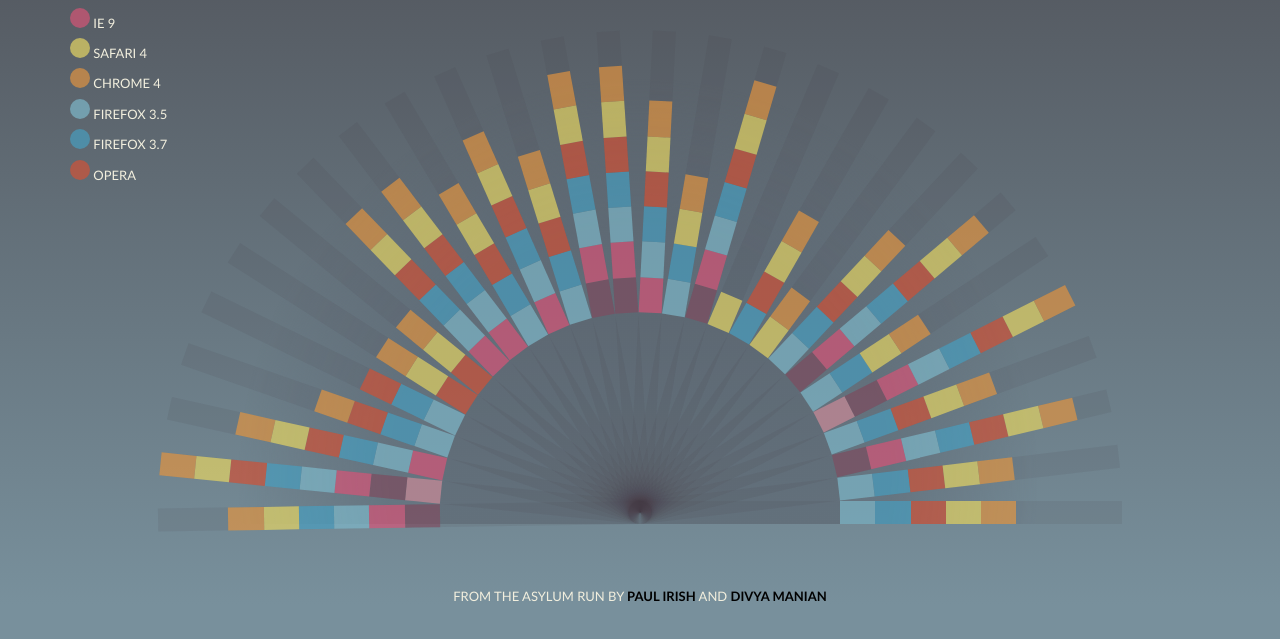
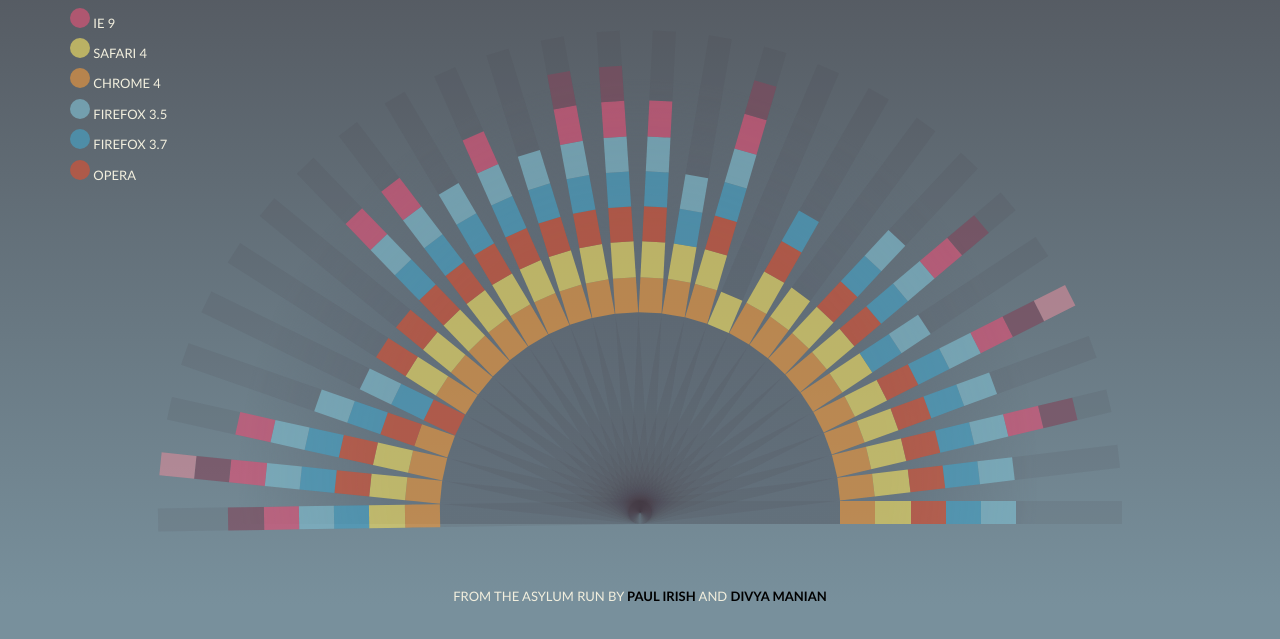
Before and after one commit to paulirish/html5readiness.com, a plain HTML site: page index.html in a window 1280 px wide. Shown: the part 93-732 px from the top of the page. Drawn offline with nearby package versions, Linux system fonts and the light colour scheme.

Commit message:
edited sass for loop and make html output most confirming browsers on the inner most ring

```diff
--- a/index.html
+++ b/index.html
@@ -68,34 +68,35 @@
     </div>
     <div id="body">
 			<div class="css-chart">
-				<p class="ray-1 css3"><b class="ff35"></b><b class="ff37"></b><b class="op"></b><b class="sa"></b><b class="ch"></b><i>Multiple Backgrounds</i></p>
-				<p class="ray-2 css3"><b class="ff35"></b><b class="ff37"></b><b class="op"></b><b class="sa"></b><b class="ch"></b><i>Media Queries</i></p>
-				<p class="ray-3 css3"><b class="ie8"></b><b class="ie9"></b><b class="ff35"></b><b class="ff37"></b><b class="op"></b><b class="sa"></b><b class="ch"></b><i>Table Display</i></p>
-				<p class="ray-4 css3"><b class="ff35"></b><b class="ff37"></b><b class="op"></b><b class="sa"></b><b class="ch"></b><i>Border Image</i></p>
-				<p class="ray-5 css3"><b class="ie7"></b><b class="ie8"></b><b class="ie9"></b><b class="ff35"></b><b class="ff37"></b><b class="op"></b><b class="sa"></b><b class="ch"></b><i>@font-face</i></p>
-				<p class="ray-6 css3"><b class="ff35"></b><b class="ff37"></b><b class="sa"></b><b class="ch"></b><i>Flex Box Layout</i></p>
-				<p class="ray-7 css3"><b class="ie8"></b><b class="ie9"></b><b class="ff35"></b><b class="ff37"></b><b class="op"></b><b class="sa"></b><b class="ch"></b><i>Generated Content</i></p>
-				<p class="ray-8 css3"><b class="ff35"></b><b class="ff37"></b><b class="op"></b><b class="sa"></b><b class="ch"></b><i>Transforms</i></p>
-				<p class="ray-9 css3"><b class="sa"></b><b class="ch"></b><i>Animations</i></p>
-				<p class="ray-10 css3"><b class="ff37"></b><b class="op"></b><b class="sa"></b><b class="ch"></b><i>SVG as Background</i></p>
-				<p class="ray-11 css3"><b class="sa"></b><i>3D Transforms</i></p>
-				<p class="ray-12 css3"><b class="ie8"></b><b class="ie9"></b><b class="ff35"></b><b class="ff37"></b><b class="op"></b><b class="sa"></b><b class="ch"></b><i>Data URIs</i></p>
-				<p class="ray-13 css3"><b class="ff35"></b><b class="ff37"></b><b class="sa"></b><b class="ch"></b><i>Multiple Column Layout</i></p>
-				<p class="ray-14 css3"><b class="ie9"></b><b class="ff35"></b><b class="ff37"></b><b class="op"></b><b class="sa"></b><b class="ch"></b><i>Border Radius</i></p>
-				<p class="ray-15 css3"><b class="ie8"></b><b class="ie9"></b><b class="ff35"></b><b class="ff37"></b><b class="op"></b><b class="sa"></b><b class="ch"></b><i>querySelector</i></p>
-				<p class="ray-16"><b class="ie8"></b><b class="ie9"></b><b class="ff35"></b><b class="ff37"></b><b class="op"></b><b class="sa"></b><b class="ch"></b><i>Web Storage</i></p>
-				<p class="ray-17"><b class="ff35"></b><b class="ff37"></b><b class="op"></b><b class="sa"></b><b class="ch"></b><i>Audio</i></p>
-				<p class="ray-18"><b class="ie9"></b><b class="ff35"></b><b class="ff37"></b><b class="op"></b><b class="sa"></b><b class="ch"></b><i>Video</i></p>
-				<p class="ray-19"><b class="ff35"></b><b class="ff37"></b><b class="op"></b><b class="sa"></b><b class="ch"></b><i>Canvas</i></p>
-				<p class="ray-20"><b class="ie9"></b><b class="ff35"></b><b class="ff37"></b><b class="op"></b><b class="sa"></b><b class="ch"></b><i>Drag and Drop</i></p>
-				<p class="ray-21"><b class="ie9"></b><b class="ff35"></b><b class="ff37"></b><b class="op"></b><b class="sa"></b><b class="ch"></b><i>Web Workers</i></p>
-				<p class="ray-22"><b class="op"></b><b class="sa"></b><b class="ch"></b><i>Web SQL Database</i></p>
-				<p class="ray-23"><b class="op"></b><b class="sa"></b><b class="ch"></b><i>Forms</i></p>
-				<p class="ray-24"><b class="ff35"></b><b class="ff37"></b><b class="op"></b><i>SVG Filters</i></p>
-				<p class="ray-25"><b class="ff35"></b><b class="ff37"></b><b class="op"></b><b class="ch"></b><i>Geolocation</i></p>
-				<p class="ray-26"><b class="ie9"></b><b class="ff35"></b><b class="ff37"></b><b class="op"></b><b class="sa"></b><b class="ch"></b><i>SVG</i></p>
-				<p class="ray-27"><b class="ie7"></b><b class="ie8"></b><b class="ie9"></b><b class="ff35"></b><b class="ff37"></b><b class="op"></b><b class="sa"></b><b class="ch"></b><i>ContentEditable</i></p>
-				<p class="ray-28"><b class="ie8"></b><b class="ie9"></b><b class="ff35"></b><b class="ff37"></b><b class="sa"></b><b class="ch"></b><i>CORS</i></p>
+
+	<p class="ray-1 css3"><b class="ch"></b><b class="sa"></b><b class="op"></b><b class="ff37"></b><b class="ff35"></b><i>Multiple Backgrounds</i></p>
+	<p class="ray-2 css3"><b class="ch"></b><b class="sa"></b><b class="op"></b><b class="ff37"></b><b class="ff35"></b><i>Media Queries</i></p>
+	<p class="ray-3 css3"><b class="ch"></b><b class="sa"></b><b class="op"></b><b class="ff37"></b><b class="ff35"></b><b class="ie9"></b><b class="ie8"></b><i>Table Display</i></p>
+	<p class="ray-4 css3"><b class="ch"></b><b class="sa"></b><b class="op"></b><b class="ff37"></b><b class="ff35"></b><i>Border Image</i></p>
+	<p class="ray-5 css3"><b class="ch"></b><b class="sa"></b><b class="op"></b><b class="ff37"></b><b class="ff35"></b><b class="ie9"></b><b class="ie8"></b><b class="ie7"></b><i>@font-face</i></p>
+	<p class="ray-6 css3"><b class="ch"></b><b class="sa"></b><b class="ff37"></b><b class="ff35"></b><i>Flex Box Layout</i></p>
+	<p class="ray-7 css3"><b class="ch"></b><b class="sa"></b><b class="op"></b><b class="ff37"></b><b class="ff35"></b><b class="ie9"></b><b class="ie8"></b><i>Generated Content</i></p>
+	<p class="ray-8 css3"><b class="ch"></b><b class="sa"></b><b class="op"></b><b class="ff37"></b><b class="ff35"></b><i>Transforms</i></p>
+	<p class="ray-9 css3"><b class="ch"></b><b class="sa"></b><i>Animations</i></p>
+	<p class="ray-10 css3"><b class="ch"></b><b class="sa"></b><b class="op"></b><b class="ff37"></b><i>SVG as Background</i></p>
+	<p class="ray-11 css3"><b class="sa"></b><i>3D Transforms</i></p>
+	<p class="ray-12 css3"><b class="ch"></b><b class="sa"></b><b class="op"></b><b class="ff37"></b><b class="ff35"></b><b class="ie9"></b><b class="ie8"></b><i>Data URIs</i></p>
+	<p class="ray-13 css3"><b class="ch"></b><b class="sa"></b><b class="ff37"></b><b class="ff35"></b><i>Multiple Column Layout</i></p>
+	<p class="ray-14 css3"><b class="ch"></b><b class="sa"></b><b class="op"></b><b class="ff37"></b><b class="ff35"></b><b class="ie9"></b><i>Border Radius</i></p>
+	<p class="ray-15 css3"><b class="ch"></b><b class="sa"></b><b class="op"></b><b class="ff37"></b><b class="ff35"></b><b class="ie9"></b><b class="ie8"></b><i>querySelector</i></p>
+	<p class="ray-16"><b class="ch"></b><b class="sa"></b><b class="op"></b><b class="ff37"></b><b class="ff35"></b><b class="ie9"></b><b class="ie8"></b><i>Web Storage</i></p>
+	<p class="ray-17"><b class="ch"></b><b class="sa"></b><b class="op"></b><b class="ff37"></b><b class="ff35"></b><i>Audio</i></p>
+	<p class="ray-18"><b class="ch"></b><b class="sa"></b><b class="op"></b><b class="ff37"></b><b class="ff35"></b><b class="ie9"></b><i>Video</i></p>
+	<p class="ray-19"><b class="ch"></b><b class="sa"></b><b class="op"></b><b class="ff37"></b><b class="ff35"></b><i>Canvas</i></p>
+	<p class="ray-20"><b class="ch"></b><b class="sa"></b><b class="op"></b><b class="ff37"></b><b class="ff35"></b><b class="ie9"></b><i>Drag and Drop</i></p>
+	<p class="ray-21"><b class="ch"></b><b class="sa"></b><b class="op"></b><b class="ff37"></b><b class="ff35"></b><b class="ie9"></b><i>Web Workers</i></p>
+	<p class="ray-22"><b class="ch"></b><b class="sa"></b><b class="op"></b><i>Web SQL Database</i></p>
+	<p class="ray-23"><b class="ch"></b><b class="sa"></b><b class="op"></b><i>Forms</i></p>
+	<p class="ray-24"><b class="op"></b><b class="ff37"></b><b class="ff35"></b><i>SVG Filters</i></p>
+	<p class="ray-25"><b class="ch"></b><b class="op"></b><b class="ff37"></b><b class="ff35"></b><i>Geolocation</i></p>
+	<p class="ray-26"><b class="ch"></b><b class="sa"></b><b class="op"></b><b class="ff37"></b><b class="ff35"></b><b class="ie9"></b><i>SVG</i></p>
+	<p class="ray-27"><b class="ch"></b><b class="sa"></b><b class="op"></b><b class="ff37"></b><b class="ff35"></b><b class="ie9"></b><b class="ie8"></b><b class="ie7"></b><i>ContentEditable</i></p>
+	<p class="ray-28"><b class="ch"></b><b class="sa"></b><b class="ff37"></b><b class="ff35"></b><b class="ie9"></b><b class="ie8"></b><i>CORS</i></p>
 			</div>
     </div>
     <div id="footer">
--- a/src/style.sass
+++ b/src/style.sass
@@ -133,7 +133,7 @@ li b
   +border-radius(20em)
 
 
-@for $i from 1 to 29
+@for $i from 1 through 28
   .ray-#{$i}
     +transform((-6.7deg*($i - 1)), 0%, 50%)
 
```
